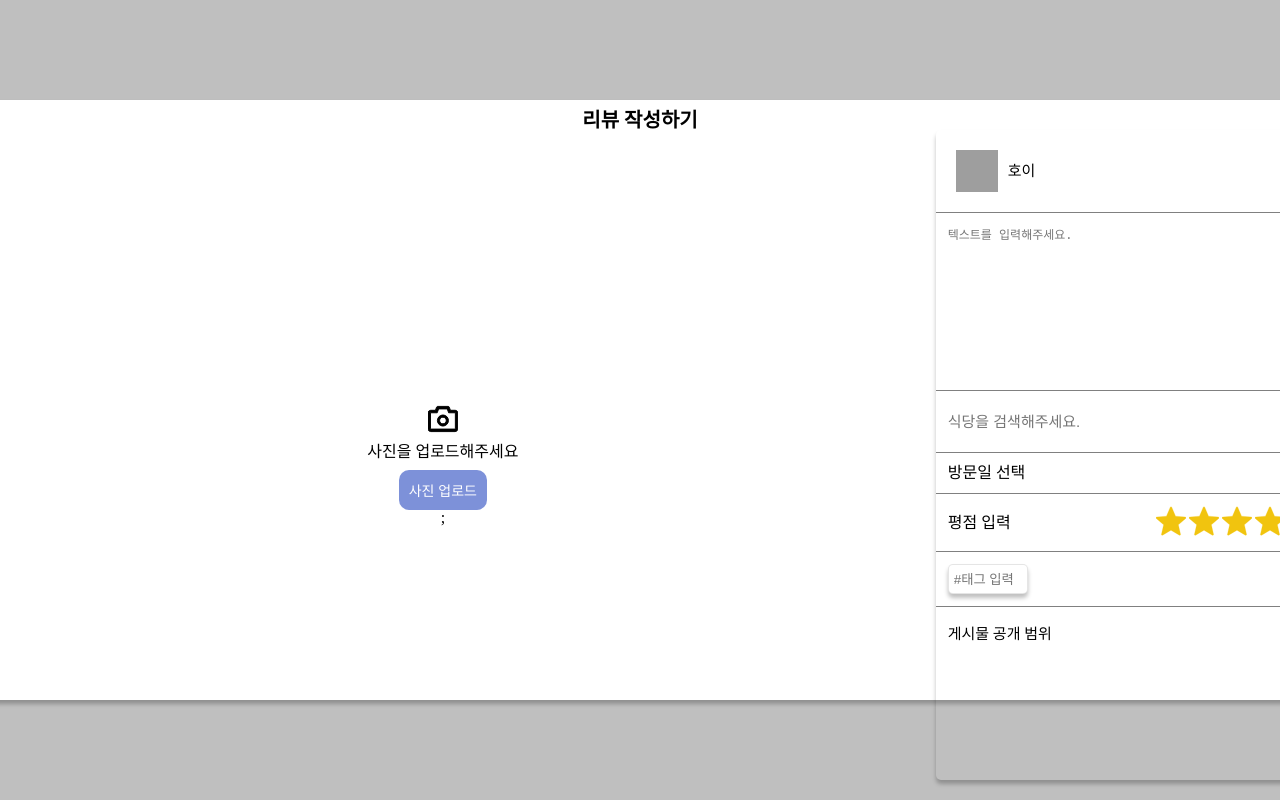
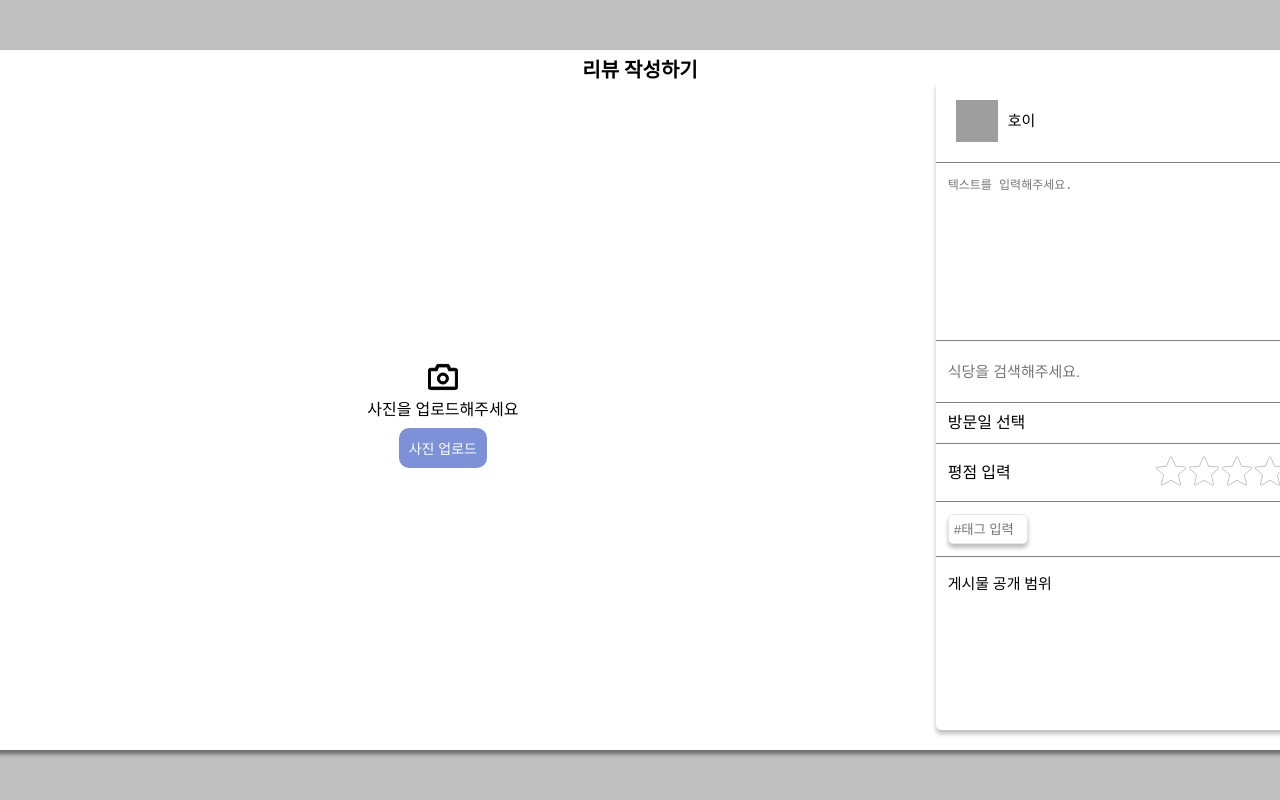
Before and after one commit to jjik-muk/sikdorak, a React (Create React App) app in the folder fe/: page /reviewWrite in a window 1280 px wide. Built offline with nearby package versions, Linux system fonts and the light colour scheme; grey boxes are pictures that could not be loaded.

Commit message:
feat: :sparkles: ReviewWrite 레이아웃 수정

```diff
--- a/fe/src/common/Portal/Portal.styled.ts
+++ b/fe/src/common/Portal/Portal.styled.ts
@@ -14,7 +14,7 @@ export const Modal = styled.div`
 export const Background = styled.div`
   position: relative;
   width: fit-content;
-  max-height: 600px;
+  max-height: 800px;
   background-color: #fff;
   border-radius: 10px;
   box-shadow: 0px 4px 4px rgba(0, 0, 0, 0.25);
--- a/fe/src/components/ReviewWrite/ImgUpload/ImgUpload.tsx
+++ b/fe/src/components/ReviewWrite/ImgUpload/ImgUpload.tsx
@@ -6,7 +6,7 @@ function ImgUpload() {
     <ImgUploadWrapper>
       <Icon icon="Photo" fill="black" />
       <div>사진을 업로드해주세요</div>
-      <ButtonWrapper>사진 업로드</ButtonWrapper>;
+      <ButtonWrapper>사진 업로드</ButtonWrapper>
     </ImgUploadWrapper>
   );
 }
--- a/fe/src/components/ReviewWrite/WriteRating/StarRating/StarRating.tsx
+++ b/fe/src/components/ReviewWrite/WriteRating/StarRating/StarRating.tsx
@@ -5,7 +5,7 @@ import { Wrap } from './StarRating.styled';
 const YELLOW = '#f1c40f';
 
 function StarRating() {
-  const [rating, setRating] = useState(5);
+  const [rating, setRating] = useState(0);
 
   return (
     <Wrap>
```
